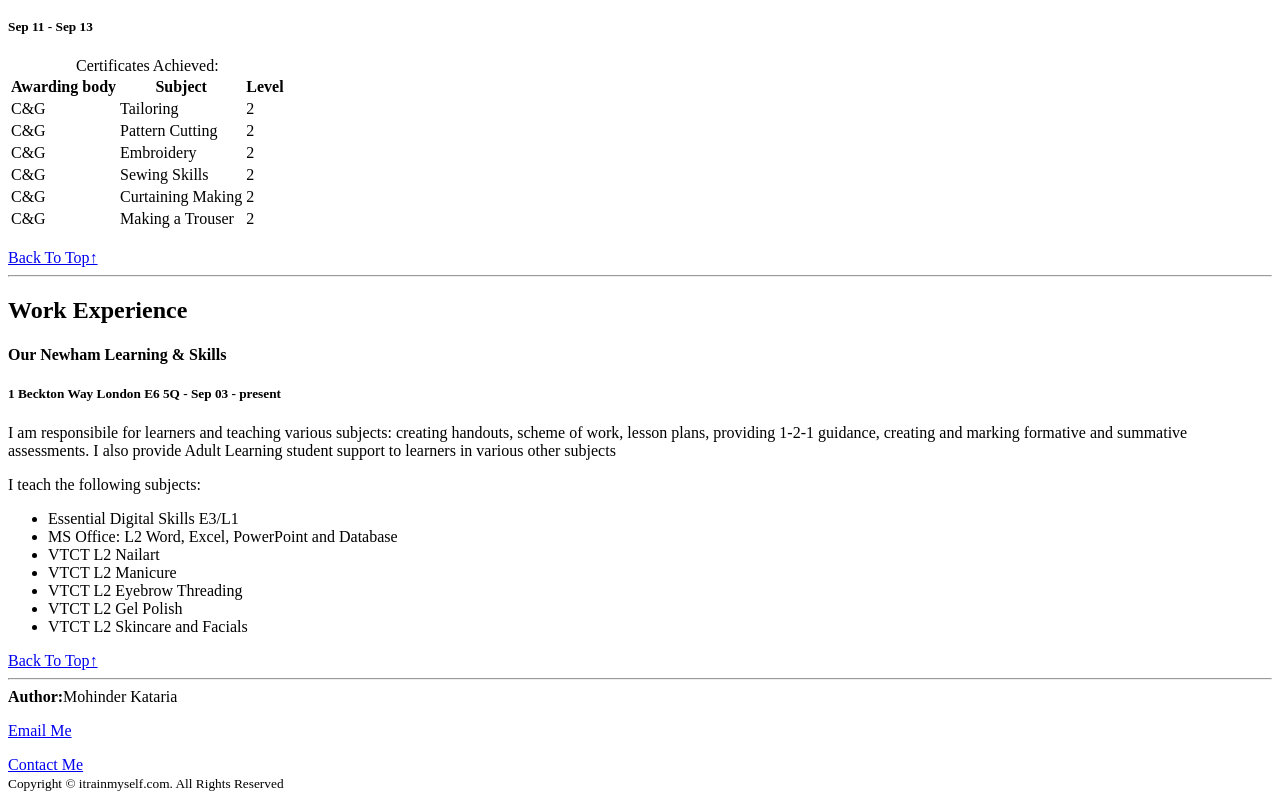
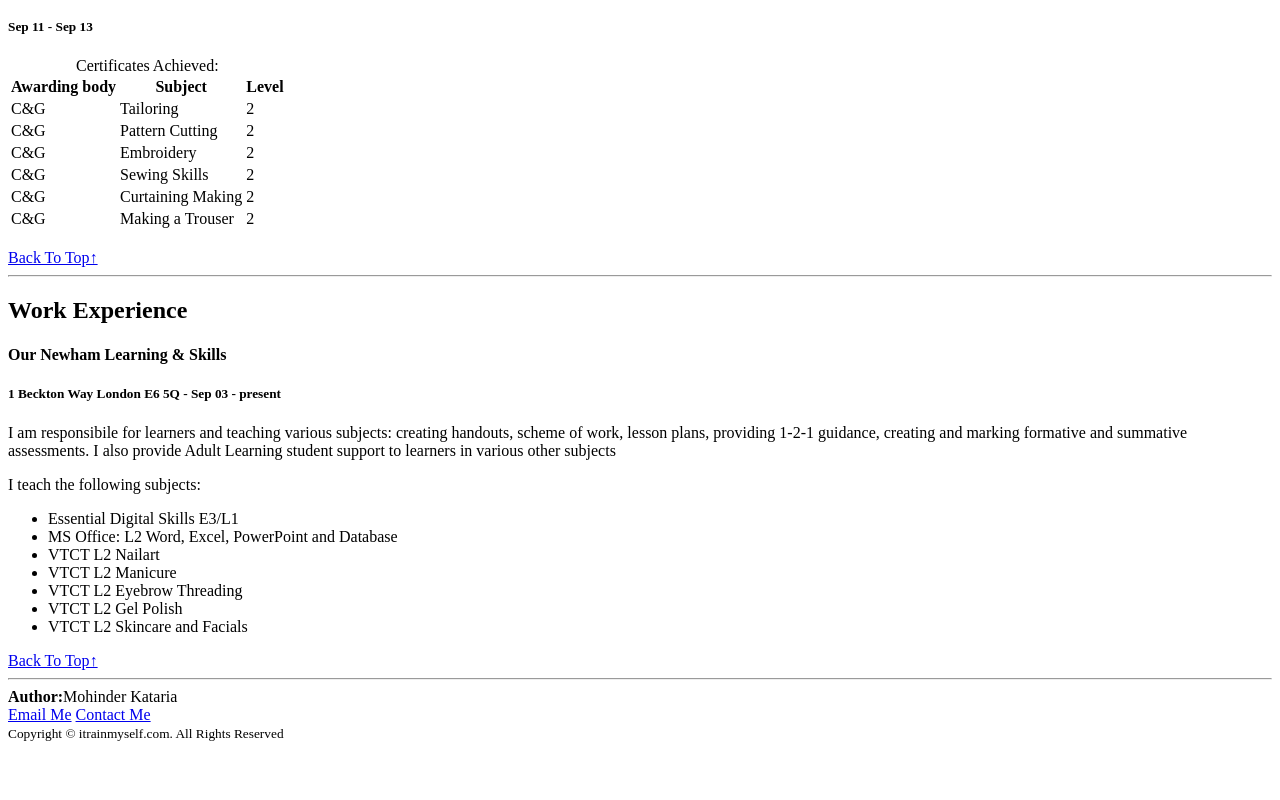
Before and after one commit to MohinderK/Online-Resume, a plain HTML site: page index.html in a window 1280 px wide. Shown: the part 1267-2067 px from the top of the page. After the commit the page ends 2017 px from the top, so only its background shows below. Drawn offline with Linux system fonts and the light colour scheme.

Commit message:
Add files via upload

```diff
--- a/index.html
+++ b/index.html
@@ -158,7 +158,7 @@
 <hr />
     <footer>
         <strong>Author:</strong>Mohinder Kataria<br>
-            <p><a href="mailto:p8mkk@hotmail.com">Email Me</a></p>
+            <a href="mailto:p8mkk@hotmail.com">Email Me</a>
 
             <a href="public/contactMe.html" title="contact Mohinder Kataria">Contact Me</a><br />
 
```
